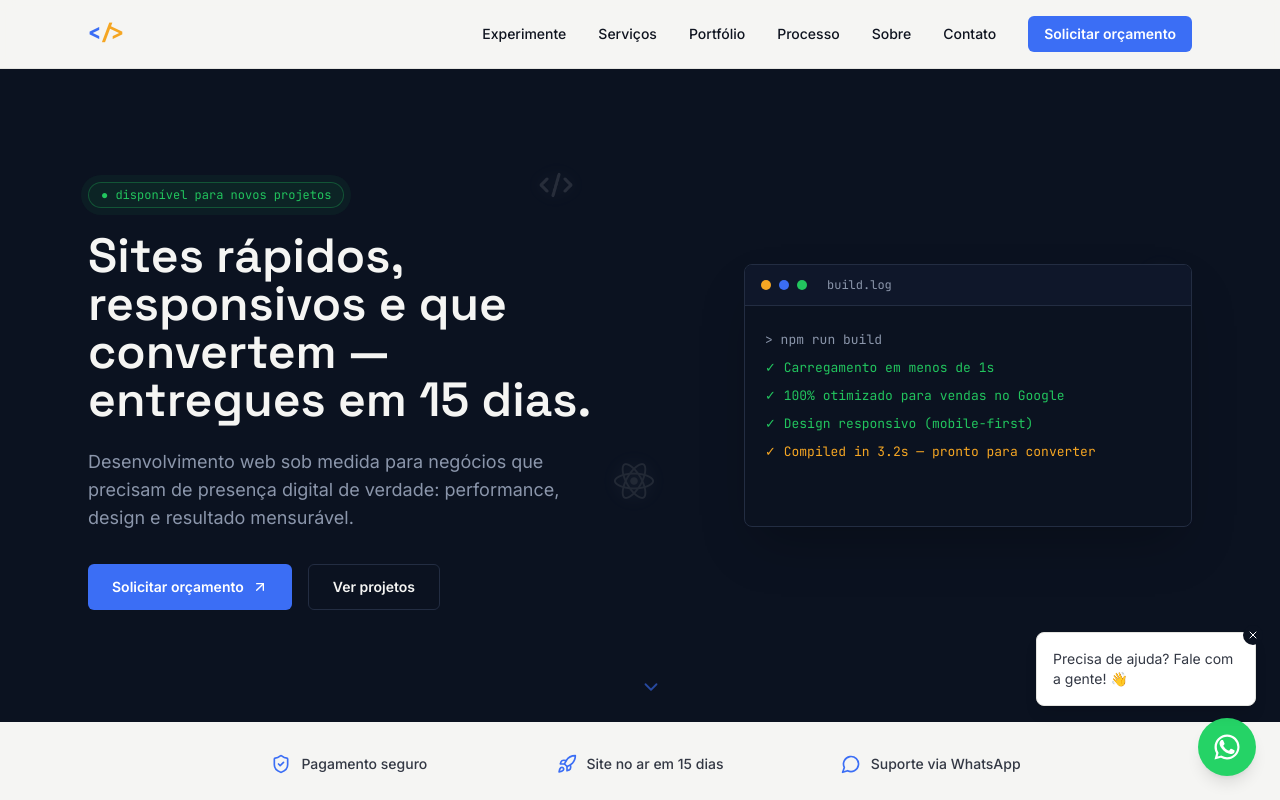
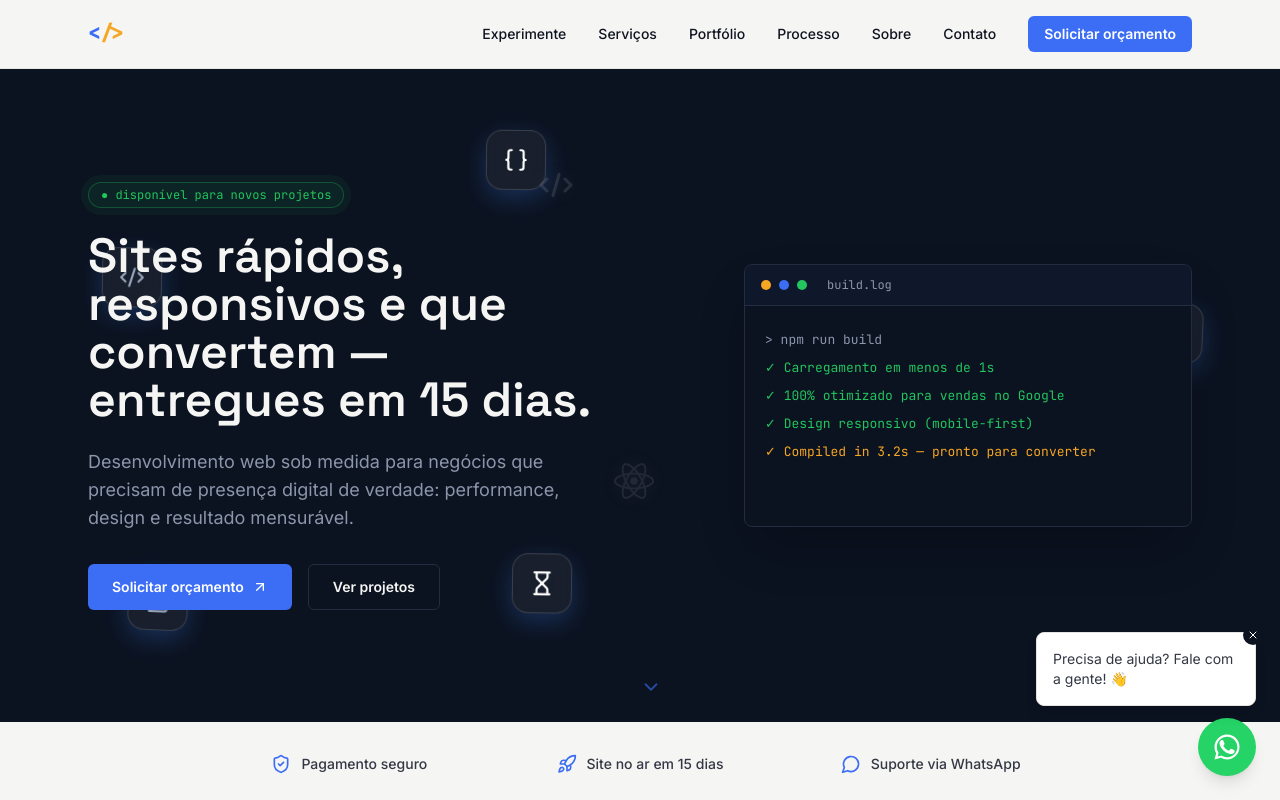
Before and after one commit to jesgalves/design-sites, a React (Vite) app: page / in a window 1280 px wide. Shown: the top 800 px of the page. Built offline with nearby package versions, Linux system fonts and the light colour scheme.

Commit message:
adiciona cards glassmorphism flutuantes no hero

```diff
--- a/src/App.jsx
+++ b/src/App.jsx
@@ -17,6 +17,11 @@ import {
   MessageCircle,
   User,
   MapPin,
+  Code2,
+  Braces,
+  Layers,
+  FileCode2,
+  Hourglass,
 } from "lucide-react";
 
 const FONTS = `
@@ -24,6 +29,30 @@ const FONTS = `
 
 body.custom-cursor-active, body.custom-cursor-active * {
   cursor: none !important;
+}
+
+@keyframes float {
+  0%, 100% { transform: translateY(0) rotate(0deg); }
+  50% { transform: translateY(-14px) rotate(2.5deg); }
+}
+.glass-card {
+  position: absolute;
+  width: 60px;
+  height: 60px;
+  border-radius: 16px;
+  background: rgba(255, 255, 255, 0.05);
+  border: 1px solid rgba(255, 255, 255, 0.15);
+  backdrop-filter: blur(8px);
+  -webkit-backdrop-filter: blur(8px);
+  box-shadow: 0px 8px 24px rgba(59, 130, 246, 0.25);
+  display: flex;
+  align-items: center;
+  justify-content: center;
+  animation-name: float;
+  animation-timing-function: ease-in-out;
+  animation-iteration-count: infinite;
+  z-index: 0;
+  pointer-events: none;
 }
 
 @keyframes scrollBounce {
@@ -972,6 +1001,21 @@ export default function FreelanceDevSite() {
 
       {/* HERO */}
       <section className="relative overflow-hidden" style={{ background: "#0B1220" }}>
+        <div className="glass-card hidden md:flex" style={{ top: "10%", left: "38%", animationDuration: "3s", animationDelay: "0s" }}>
+          <Braces size={26} style={{ color: "#FFFFFF" }} />
+        </div>
+        <div className="glass-card hidden md:flex" style={{ top: "28%", left: "8%", animationDuration: "4.2s", animationDelay: "-1s" }}>
+          <Code2 size={26} style={{ color: "#94A3B8" }} />
+        </div>
+        <div className="glass-card hidden md:flex" style={{ top: "38%", right: "6%", animationDuration: "3.5s", animationDelay: "-2.2s" }}>
+          <Layers size={26} style={{ color: "#FFFFFF" }} />
+        </div>
+        <div className="glass-card hidden md:flex" style={{ bottom: "12%", left: "10%", animationDuration: "4.6s", animationDelay: "-0.6s" }}>
+          <FileCode2 size={26} style={{ color: "#94A3B8" }} />
+        </div>
+        <div className="glass-card hidden md:flex" style={{ bottom: "16%", left: "40%", animationDuration: "3.8s", animationDelay: "-1.8s" }}>
+          <Hourglass size={26} style={{ color: "#FFFFFF" }} />
+        </div>
         <img
           src="/images/particle-code.png"
           alt=""
```
